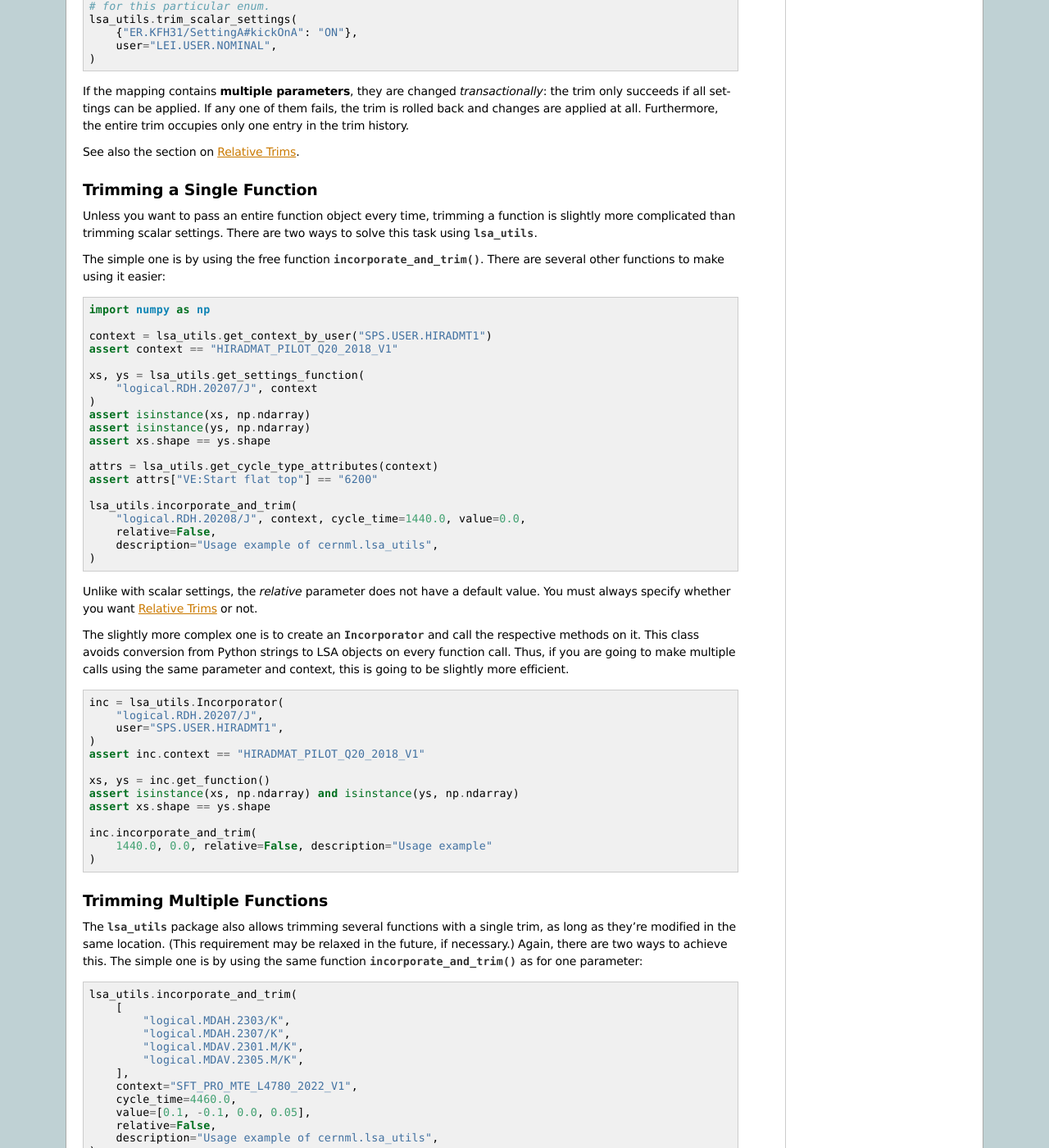
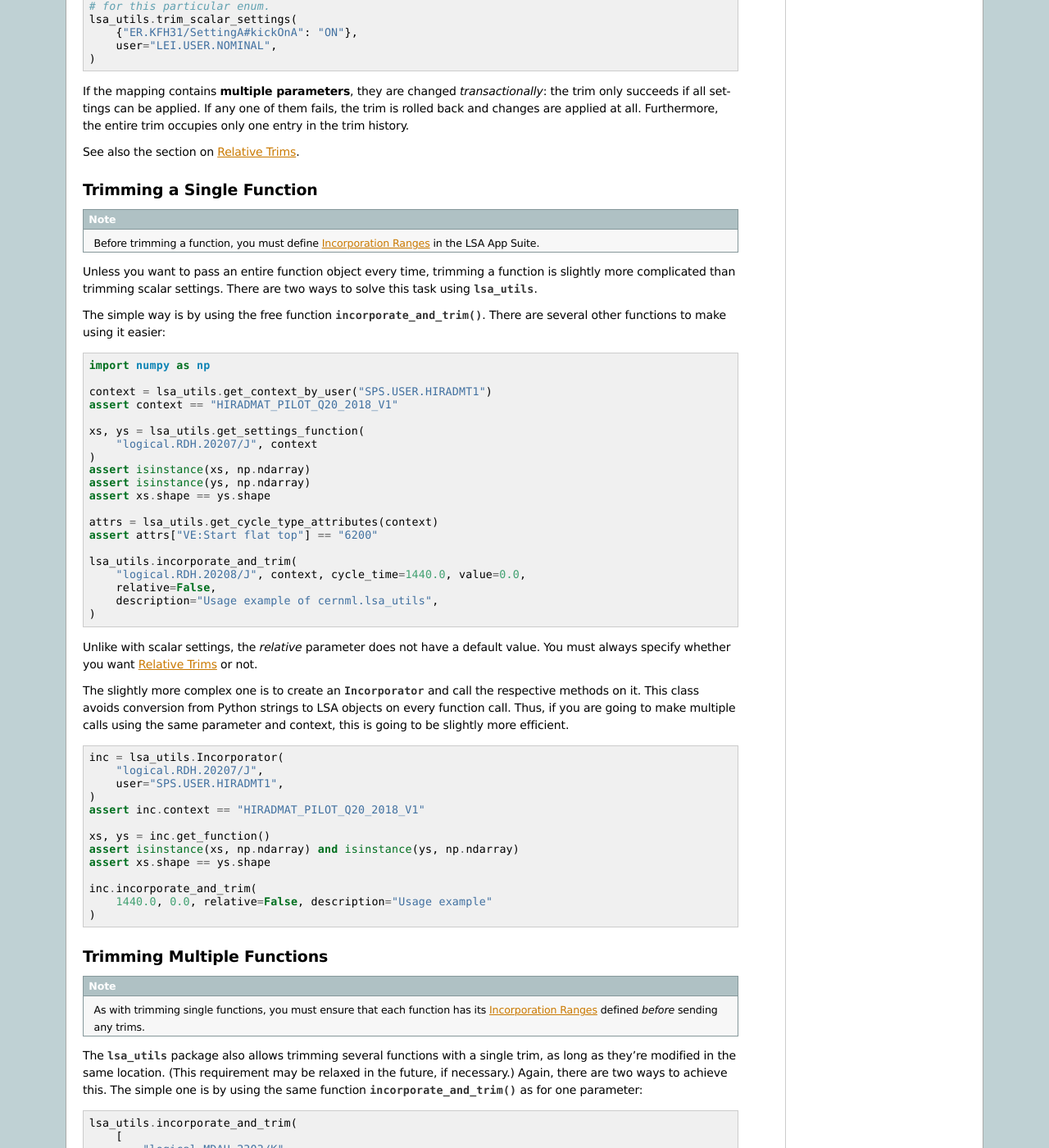
Before and after one commit to geoff-project/coi-utils, a Sphinx documentation site: the page built from docs/guide/lsa_utils.rst, in a window 1280 px wide and 1400 px high, scrolled down 1494 px. Shown: the whole window at 82% size. Built offline with Sphinx 7.4.7, drawn with Linux system fonts in a browser that asks for light colours; the version number could not be read and is left out; some of the changed text lies outside the part shown.

Commit message:
Clean up and reference incorporation range section.

```diff
--- a/docs/guide/lsa_utils.rst
+++ b/docs/guide/lsa_utils.rst
@@ -132,11 +132,15 @@ See also the section on :ref:`guide/lsa_utils:Relative Trims`.
 Trimming a Single Function
 --------------------------
 
+.. note::
+   Before trimming a function, you must define
+   :ref:`guide/lsa_utils:Incorporation Ranges` in the LSA App Suite.
+
 Unless you want to pass an entire function object every time, trimming a
 function is slightly more complicated than trimming scalar settings. There are
 two ways to solve this task using `~cernml.lsa_utils`.
 
-The simple one is by using the free function `incorporate_and_trim()`. There
+The simple way is by using the free function `incorporate_and_trim()`. There
 are several other functions to make using it easier:
 
 .. code-block:: python
@@ -190,6 +194,11 @@ efficient.
 
 Trimming Multiple Functions
 ---------------------------
+
+.. note::
+   As with trimming single functions, you must ensure that each function has
+   its :ref:`guide/lsa_utils:Incorporation Ranges` defined *before* sending any
+   trims.
 
 The `~cernml.lsa_utils` package also allows trimming several functions with a
 single trim, as long as they're modified in the same location. (This
@@ -306,6 +315,9 @@ management, select the desired context and enable "Show Sub Contexts".
 .. image:: incorporation-settings.png
     :alt: Screenshot of the LSA App Suite settings management.
 
+Creating Incorporation Ranges
++++++++++++++++++++++++++++++
+
 To create an incorporation range, you stay within the LSA App Suite and start
 the Incorporation Ranges app under the category "Contexts". There, you can pick
 the beam process, parameter and parameter group. If a rule should apply to
@@ -332,6 +344,9 @@ propagated into the range. Most rules take an additional time parameter.
 Generally, they define how smoothly a change is incorporated. As for *start*
 and *end*, the parameter may be set to certain constants such as "start of beam
 process" or "start of incorporation range".
+
+List of Incorporation Rules
++++++++++++++++++++++++++++
 
 The most important rules are given below. In the app, you can also click the
 question mark icon to get more help on how they work.
```
